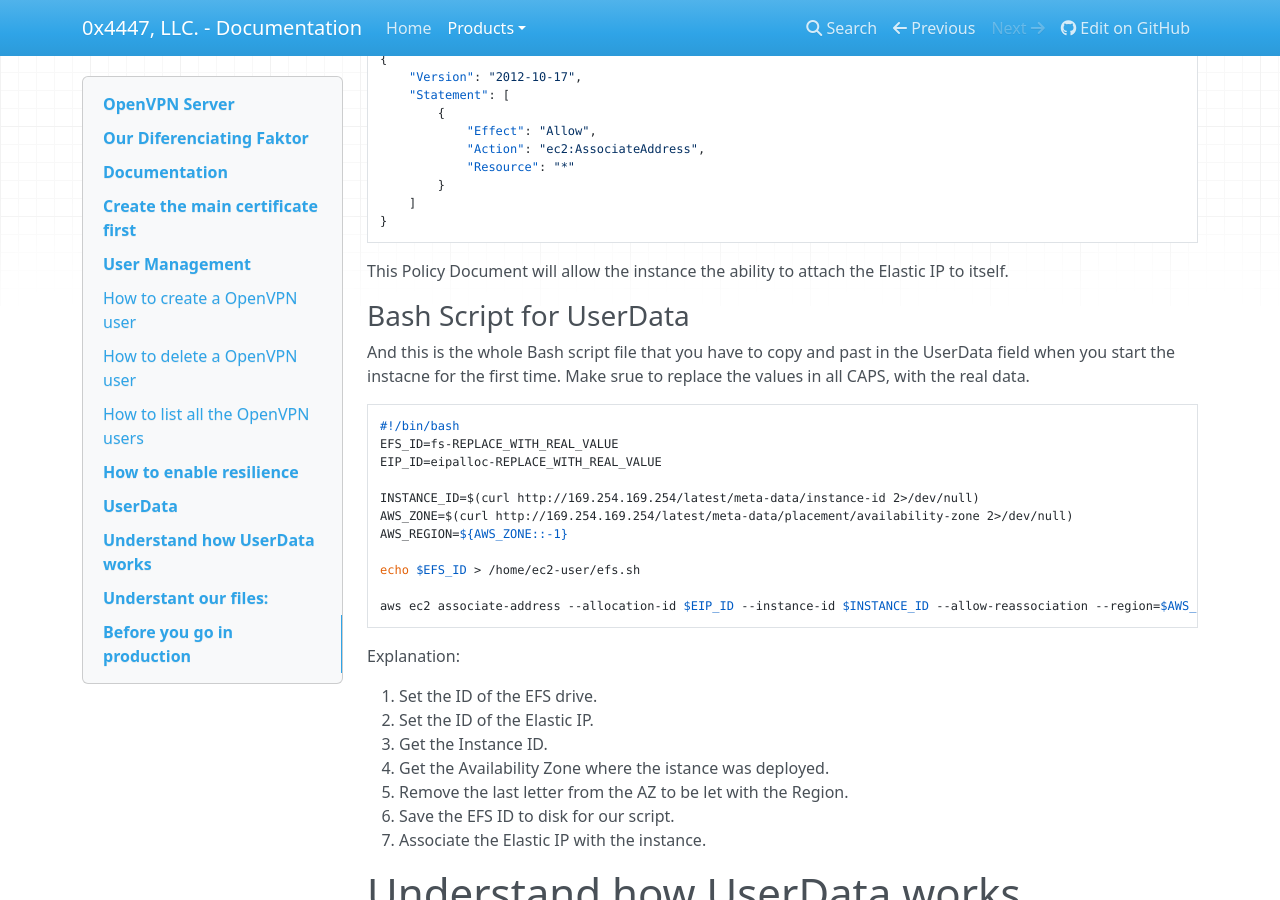
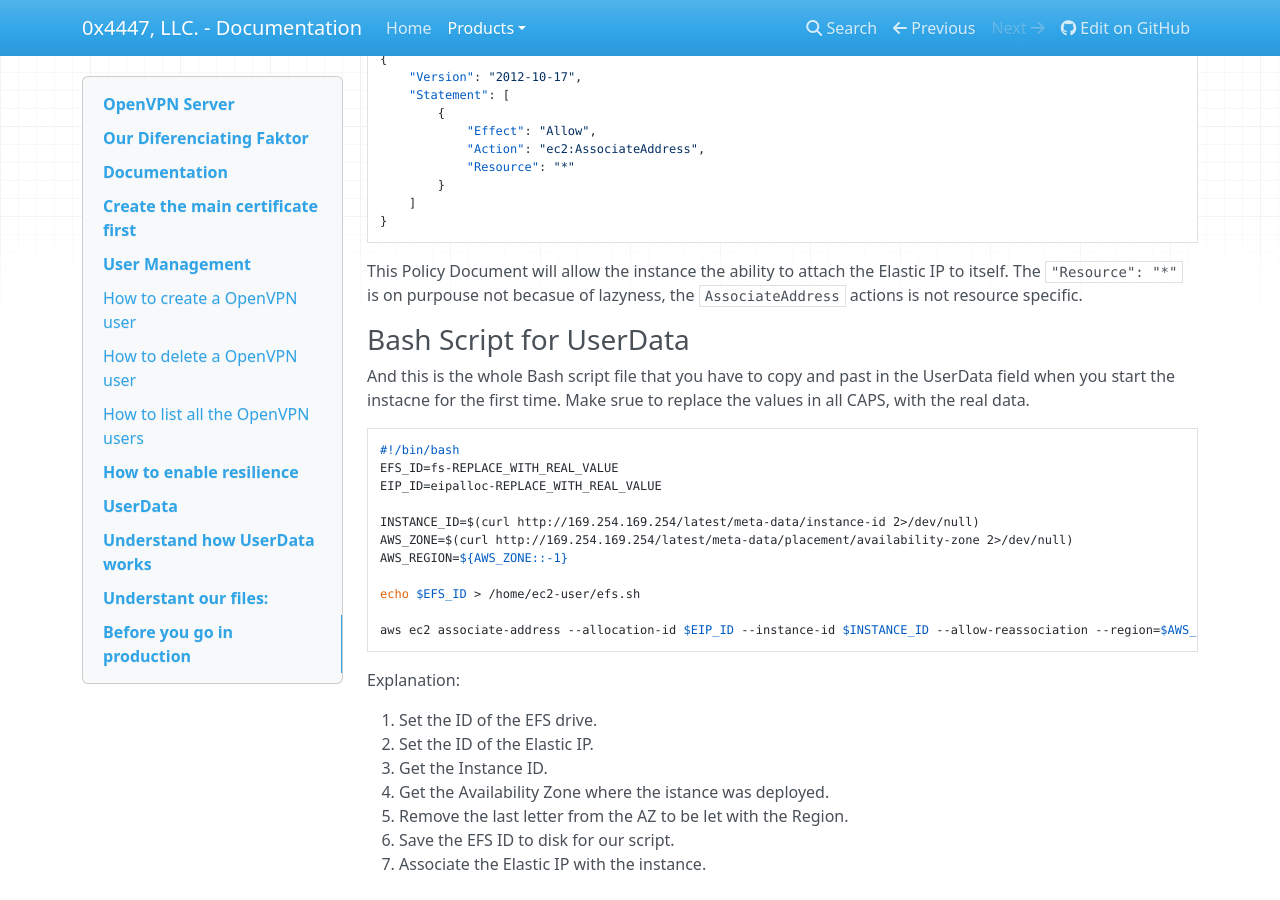
Before and after one commit to 0x4447-office/0x4447_webpage_documentation, an MkDocs documentation site: the page built from docs/products/openvpn-server.md, in a window 1280 px wide and 900 px high, scrolled down 2141 px. Built offline with MkDocs 1.6.1, drawn with Linux system fonts in a browser that asks for light colours; nearby versions of some CDN libraries.

Commit message:
Update openvpn-server.md

````diff
--- a/docs/products/openvpn-server.md
+++ b/docs/products/openvpn-server.md
@@ -89,7 +89,7 @@ Before you can set the UserData, you have to attach a Role to the Instance with
 }
 ```
 
-This Policy Document will allow the instance the ability to attach the Elastic IP to itself.
+This Policy Document will allow the instance the ability to attach the Elastic IP to itself. The `"Resource": "*"` is on purpouse not becasue of lazyness, the `AssociateAddress` actions is not resource specific.
 
 ### Bash Script for UserData
 
````
